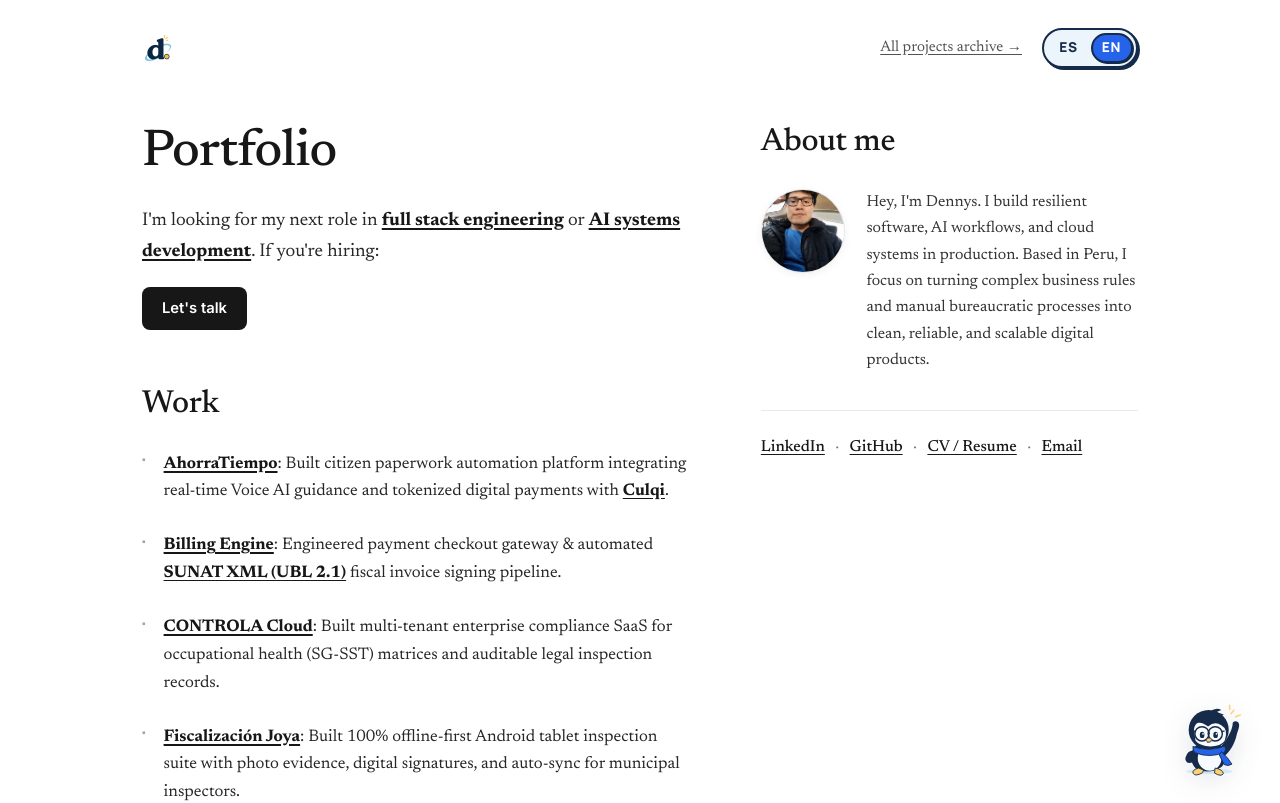
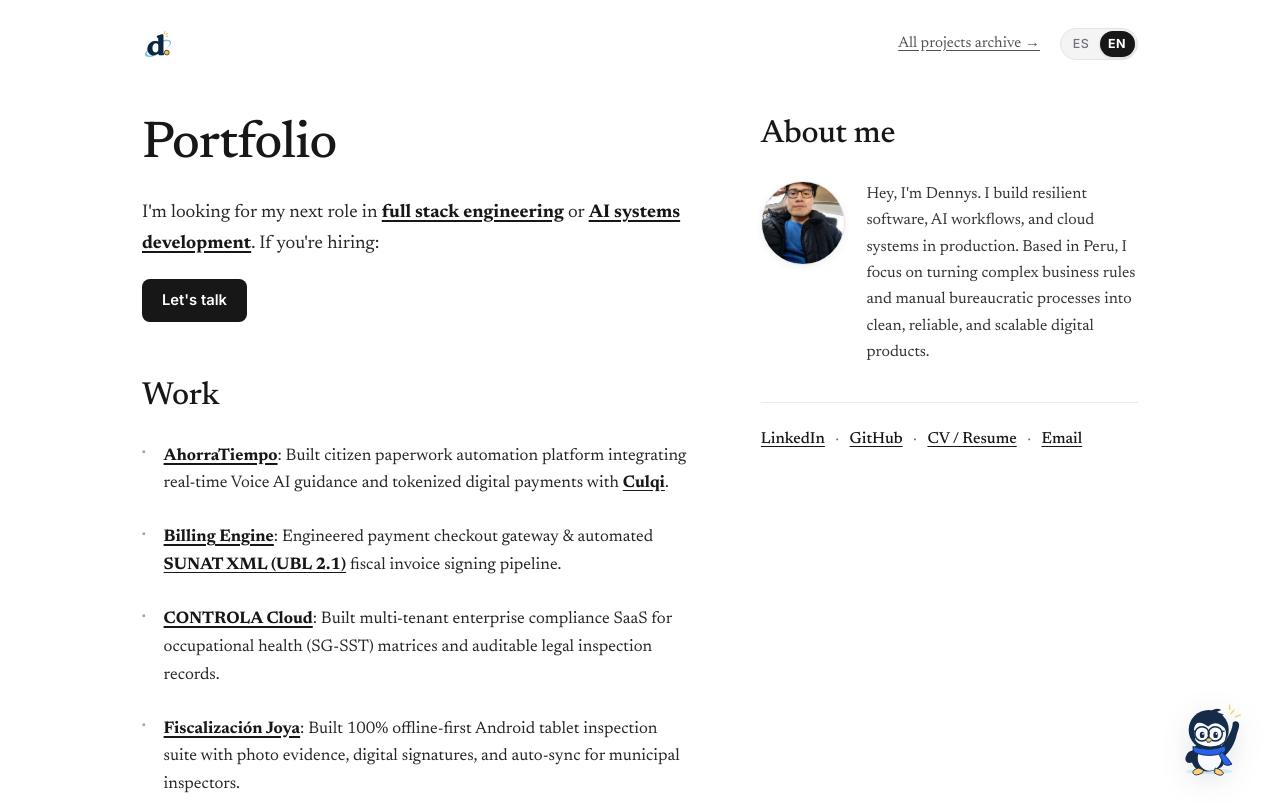
Before and after one commit to dennys3mf/dennys3mf.github.io, a Next.js app: page / in a window 1280 px wide. Shown: the top 803 px of the page. Built offline with nearby package versions, Linux system fonts and the light colour scheme.

Commit message:
style(ui): armonizar interruptor de idioma con estética editorial minimalista de delba.dev

```diff
--- a/src/components/LanguageToggle.module.css
+++ b/src/components/LanguageToggle.module.css
@@ -1,3 +1,5 @@
+/* Minimal Editorial Language Switch — Matching Delba.dev aesthetic */
+
 .switchContainer {
   display: inline-flex;
   align-items: center;
@@ -8,73 +10,73 @@
   position: relative;
   display: inline-flex;
   align-items: center;
-  width: 96px;
-  height: 40px;
-  padding: 3px;
-  background: var(--muted);
-  border: 2px solid var(--border);
-  border-radius: var(--radius-pill);
-  box-shadow: 2px 2px 0 var(--border);
+  width: 78px;
+  height: 32px;
+  padding: 2px;
+  background: #F4F4F5;
+  border: 1px solid #E4E4E7;
+  border-radius: 9999px;
   cursor: pointer;
   user-select: none;
   outline: none;
-  transition: background-color 0.15s ease, transform 0.1s ease, box-shadow 0.1s ease;
+  transition: background-color 0.15s ease, border-color 0.15s ease, transform 0.1s ease;
 }
 
 .switchTrack:hover {
-  background: var(--secondary-light);
+  background: #ECECEF;
+  border-color: #D4D4D8;
 }
 
 .switchTrack:active {
-  transform: translate(1px, 1px);
-  box-shadow: 1px 1px 0 var(--border);
+  transform: scale(0.97);
 }
 
 .switchTrack:focus-visible {
-  outline: 3px solid var(--primary);
+  outline: 2px solid #171717;
   outline-offset: 2px;
 }
 
 .switchThumb {
   position: absolute;
-  top: 3px;
-  left: 3px;
-  width: 42px;
-  height: 30px;
-  background: var(--primary);
-  border: 2px solid var(--border);
-  border-radius: var(--radius-pill);
-  box-shadow: 1px 1px 0 var(--border);
+  top: 2px;
+  left: 2px;
+  width: 35px;
+  height: 26px;
+  background: #171717;
+  border-radius: 9999px;
+  box-shadow: 0 1px 3px rgba(0, 0, 0, 0.14);
   transition: transform 0.22s cubic-bezier(0.16, 1, 0.3, 1);
   pointer-events: none;
 }
 
 .switchThumbEn {
-  transform: translateX(44px);
+  transform: translateX(37px);
 }
 
 .switchOption {
   position: relative;
   z-index: 1;
-  width: 44px;
+  width: 37px;
   display: inline-flex;
   align-items: center;
   justify-content: center;
-  font-family: var(--font-heading);
-  font-size: 0.85rem;
-  font-weight: 800;
-  letter-spacing: 0.05em;
-  color: var(--foreground);
+  font-family: var(--font-body);
+  font-size: 0.78rem;
+  font-weight: 500;
+  letter-spacing: 0.04em;
+  color: #71717A;
   transition: color 0.18s ease;
   pointer-events: none;
 }
 
 .switchOptionActive {
   color: #FFFFFF;
+  font-weight: 700;
 }
 
 .switchLabel {
+  font-family: var(--font-serif);
   font-size: 0.85rem;
-  font-weight: 800;
-  color: var(--foreground);
+  font-weight: 500;
+  color: #171717;
 }
```
